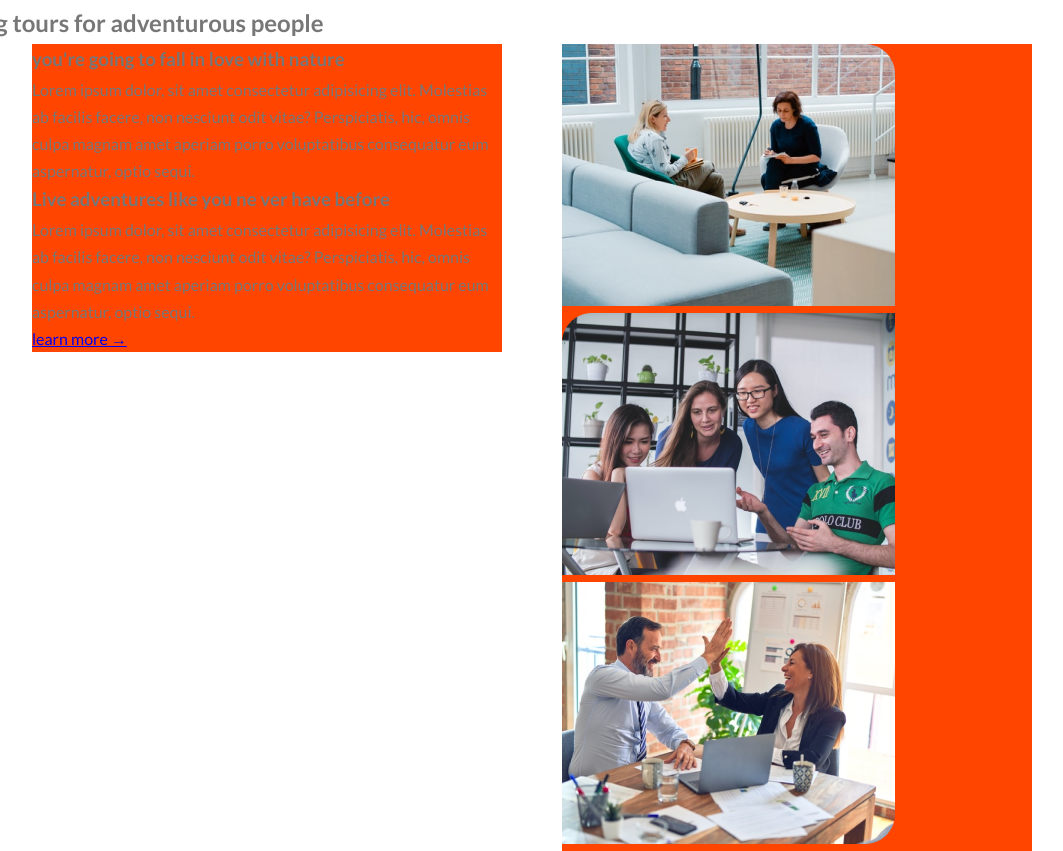
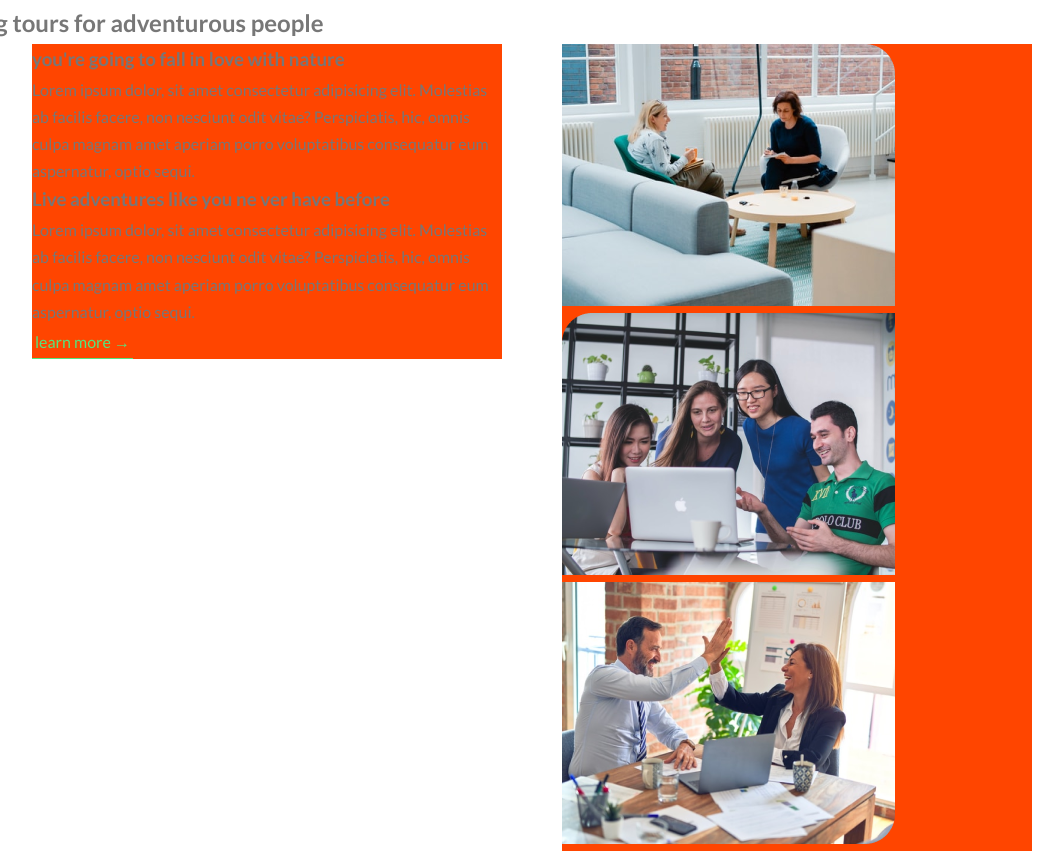
Before and after one commit to jerumanu/Netours, a website: page index.html in a window 1280 px wide. Shown: the part 787-1638 px from the top of the page, without its empty margins (108-1171 px from the left). Drawn offline with nearby package versions, Linux system fonts and the light colour scheme; files that its build step writes are made by us from their sources.

Commit message:
style btn text

```diff
--- a/sass/components/_button.scss
+++ b/sass/components/_button.scss
@@ -8,7 +8,7 @@ display: inline-block;
 border-radius: 10rem;
 transition: all .2s;
 position: relative;
-font-size: 1.6rem;
+font-size: $default-font-size;
 
 }
 &:hover{
@@ -50,3 +50,25 @@ font-size: 1.6rem;
    animation-fill-mode: backwards;
 }
 }
+.btn-text{
+    &:link,
+    &:visited{
+        font-size: $default-font-size;
+        color: $color-primary;
+        display:inline-block;
+        text-decoration: none;
+        border-bottom: 1px solid $color-primary;
+        padding: 3px;
+        transition: all .2s;
+    }
+    &:hover{
+        background-color: $color-primary;
+        color: $color-white;
+        box-shadow: 0 1rem 2rem rgba($color-black , .15);
+        transform: translateY(-2px);
+    }
+    &:active{
+        box-shadow: 0 1rem 2rem rgba($color-black , .15);
+        transform: translateY(-2px);
+    }
+}
```
